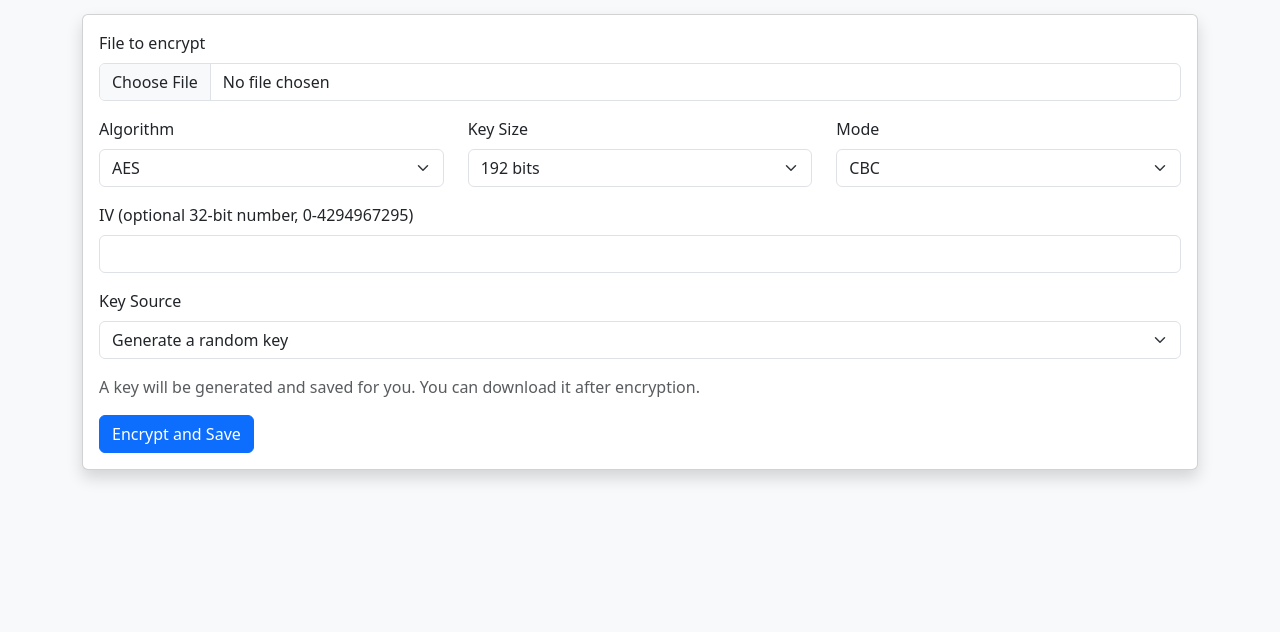
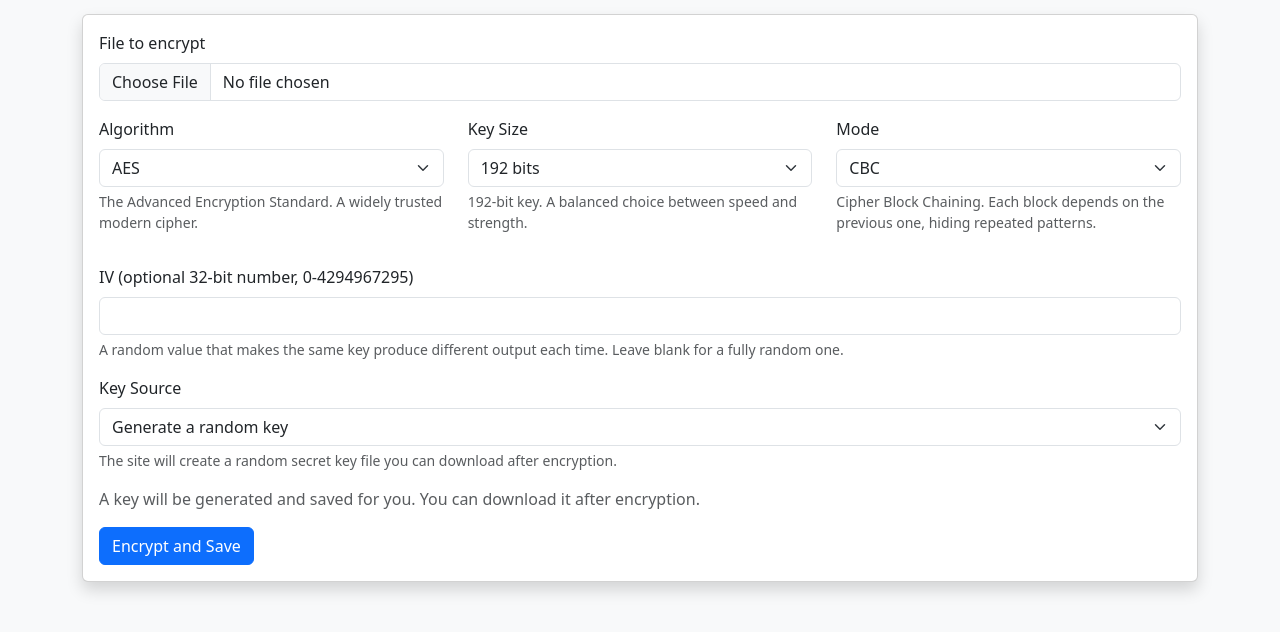
Before and after one commit to AaronnRoycee/Crypto_Site, a Flask app: page /encrypt/symmetric in a window 1280 px wide. Shown: the part 152-784 px from the top of the page. Run offline with Flask 3, Linux system fonts and the light colour scheme; the visitor is signed in with stand-in values (Sample User, id 1); data comes from the database, SQL or seed files in the repository.

Commit message:
Add descriptive text below encryption and decryption selection boxes

```diff
--- a/templates/decrypt_asym.html
+++ b/templates/decrypt_asym.html
@@ -15,6 +15,7 @@
                     <option value="saved">Use saved private key</option>
                     <option value="file">Upload private key file</option>
                 </select>
+                <p class="form-text text-muted" id="key_source_desc"></p>
             </div>
             <div class="mb-3" id="savedkey">
                 <label class="form-label">Saved Private Key</label>
@@ -33,10 +34,15 @@
     </div>
 </div>
 <script>
+const keySourceDescs = {
+    saved: 'Choose the private key that matches the public key used for encryption.',
+    file: 'Upload the matching private key file from your computer.'
+};
 function toggleKey() {
     const src = document.getElementById('ksrc').value;
     document.getElementById('savedkey').style.display = src === 'saved' ? 'block' : 'none';
     document.getElementById('keyfile').style.display = src === 'file' ? 'block' : 'none';
+    document.getElementById('key_source_desc').textContent = keySourceDescs[src] || '';
 }
 toggleKey();
 </script>
--- a/templates/decrypt_sym.html
+++ b/templates/decrypt_sym.html
@@ -15,6 +15,7 @@
                     <option value="text">Type a key or passphrase</option>
                     <option value="file">Upload a key file</option>
                 </select>
+                <p class="form-text text-muted" id="key_source_desc"></p>
             </div>
             <div class="mb-3" id="keytext">
                 <label class="form-label">Key or Passphrase</label>
@@ -29,10 +30,15 @@
     </div>
 </div>
 <script>
+const keySourceDescs = {
+    text: 'Enter the passphrase or key that was used to encrypt the file.',
+    file: 'Upload the exact key file that was downloaded after encryption.'
+};
 function toggleKey() {
     const src = document.getElementById('ksrc').value;
     document.getElementById('keytext').style.display = src === 'text' ? 'block' : 'none';
     document.getElementById('keyfile').style.display = src === 'file' ? 'block' : 'none';
+    document.getElementById('key_source_desc').textContent = keySourceDescs[src] || '';
 }
 toggleKey();
 </script>
--- a/templates/encrypt_asym.html
+++ b/templates/encrypt_asym.html
@@ -15,6 +15,7 @@
                     <option value="saved">Use saved public key</option>
                     <option value="file">Upload public key file</option>
                 </select>
+                <p class="form-text text-muted" id="key_source_desc"></p>
             </div>
             <div class="mb-3" id="savedkey">
                 <label class="form-label">Saved Public Key</label>
@@ -33,10 +34,15 @@
     </div>
 </div>
 <script>
+const keySourceDescs = {
+    saved: 'Choose a public key you already saved on this site.',
+    file: 'Upload a public key file from your computer.'
+};
 function toggleKey() {
     const src = document.getElementById('ksrc').value;
     document.getElementById('savedkey').style.display = src === 'saved' ? 'block' : 'none';
     document.getElementById('keyfile').style.display = src === 'file' ? 'block' : 'none';
+    document.getElementById('key_source_desc').textContent = keySourceDescs[src] || '';
 }
 toggleKey();
 </script>
--- a/templates/encrypt_sym.html
+++ b/templates/encrypt_sym.html
@@ -16,19 +16,23 @@
                         <option value="AES">AES</option>
                         <option value="3DES">3DES</option>
                     </select>
+                    <p class="form-text text-muted" id="algo_desc"></p>
                 </div>
                 <div class="col-md-4 mb-3">
                     <label class="form-label">Key Size</label>
                     <select name="key_size" id="size" class="form-select"></select>
+                    <p class="form-text text-muted" id="size_desc"></p>
                 </div>
                 <div class="col-md-4 mb-3">
                     <label class="form-label">Mode</label>
                     <select name="mode" id="mode" class="form-select"></select>
+                    <p class="form-text text-muted" id="mode_desc"></p>
                 </div>
             </div>
             <div class="mb-3">
                 <label class="form-label">IV (optional 32-bit number, 0-4294967295)</label>
                 <input type="number" name="iv" class="form-control" min="0" max="4294967295">
+                <p class="form-text text-muted">A random value that makes the same key produce different output each time. Leave blank for a fully random one.</p>
             </div>
             <div class="mb-3">
                 <label class="form-label">Key Source</label>
@@ -38,6 +42,7 @@
                     <option value="text">Type a key or passphrase</option>
                     <option value="file">Upload a key file</option>
                 </select>
+                <p class="form-text text-muted" id="key_source_desc"></p>
             </div>
             <div class="mb-3" id="keytext" style="display:none">
                 <label class="form-label">Key or Passphrase</label>
@@ -60,6 +65,36 @@
     AES: { sizes: [[16,'128 bits'],[24,'192 bits'],[32,'256 bits']], modes: ['CBC','GCM'] },
     '3DES': { sizes: [[24,'192 bits']], modes: ['CBC','CFB'] }
 };
+const algoDescs = {
+    AES: 'The Advanced Encryption Standard. A widely trusted modern cipher.',
+    '3DES': 'Triple DES. An older cipher that runs DES three times for extra security.'
+};
+const sizeDescs = {
+    AES: {
+        16: '128-bit key. The fastest AES option, still considered secure for most uses.',
+        24: '192-bit key. A balanced choice between speed and strength.',
+        32: '256-bit key. The strongest standard AES option.'
+    },
+    '3DES': {
+        24: '192-bit key. The required key length for Triple DES.'
+    }
+};
+const modeDescs = {
+    AES: {
+        CBC: 'Cipher Block Chaining. Each block depends on the previous one, hiding repeated patterns.',
+        GCM: 'Galois/Counter Mode. Encrypts and adds authentication so tampering can be detected.'
+    },
+    '3DES': {
+        CBC: 'Cipher Block Chaining. Each block is mixed with the previous one.',
+        CFB: 'Cipher Feedback. Turns the block cipher into a stream-style cipher.'
+    }
+};
+const keySourceDescs = {
+    'generate-key': 'The site will create a random secret key file you can download after encryption.',
+    'generate-passphrase': 'The site will create a random password and convert it into a strong key.',
+    'text': 'Type your own key or passphrase. Longer passwords are stronger.',
+    'file': 'Use a key file you already have, such as one downloaded from this site.'
+};
 function updateSizes() {
     const algo = document.getElementById('algo').value;
     const sizeSel = document.getElementById('size');
@@ -69,13 +104,27 @@
     options[algo].sizes.forEach(s => sizeSel.add(new Option(s[1], s[0])));
     options[algo].modes.forEach(m => modeSel.add(new Option(m, m)));
     if (algo === 'AES') sizeSel.value = '24';
+    updateDescs();
+}
+function updateDescs() {
+    const algo = document.getElementById('algo').value;
+    const size = parseInt(document.getElementById('size').value);
+    const mode = document.getElementById('mode').value;
+    const ksrc = document.getElementById('ksrc').value;
+    document.getElementById('algo_desc').textContent = algoDescs[algo] || '';
+    document.getElementById('size_desc').textContent = (sizeDescs[algo] || {})[size] || '';
+    document.getElementById('mode_desc').textContent = (modeDescs[algo] || {})[mode] || '';
+    document.getElementById('key_source_desc').textContent = keySourceDescs[ksrc] || '';
 }
 function toggleKey() {
     const src = document.getElementById('ksrc').value;
     document.getElementById('keytext').style.display = src === 'text' ? 'block' : 'none';
     document.getElementById('keyfile').style.display = src === 'file' ? 'block' : 'none';
     document.getElementById('keymsg').style.display = (src === 'generate-key' || src === 'generate-passphrase') ? 'block' : 'none';
+    updateDescs();
 }
+document.getElementById('size').addEventListener('change', updateDescs);
+document.getElementById('mode').addEventListener('change', updateDescs);
 updateSizes();
 toggleKey();
 </script>
```
